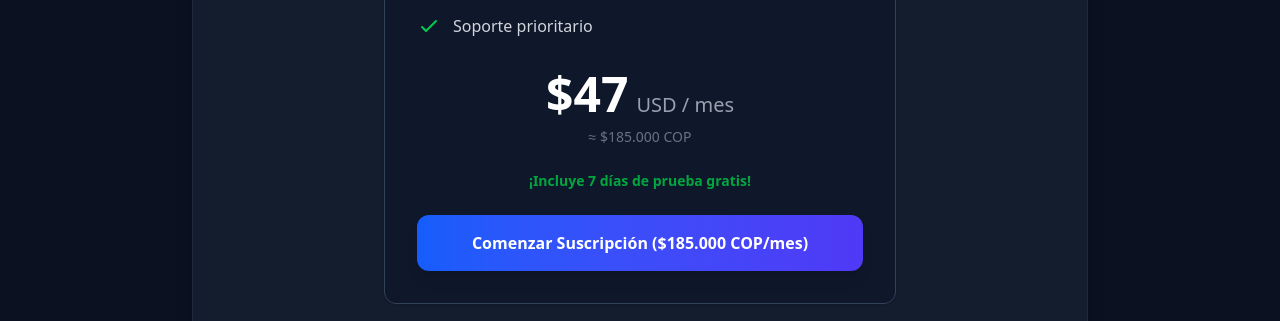
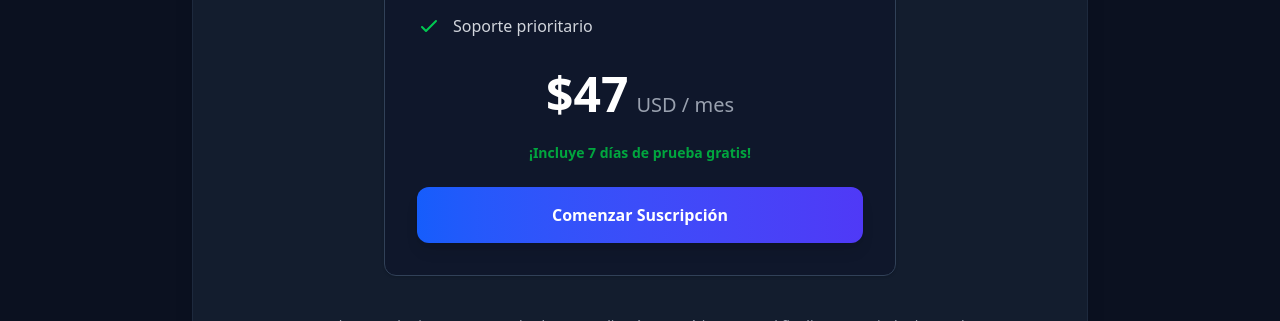
Before and after one commit to Jairvaguas/aditor-ai, a Next.js app: page /subscribe in a window 1280 px wide. Shown: the part 594-915 px from the top of the page. Built offline with nearby package versions, Linux system fonts and the light colour scheme; no server answers.

Commit message:
feat: complete MVP Aditor AI

```diff
--- a/directivas/dynamic_pricing_and_selection.md
+++ b/directivas/dynamic_pricing_and_selection.md
@@ -31,6 +31,7 @@ Se requieren dos nuevas columnas en la tabla `profiles`:
      - Paquete 11-15 cuentas: $197 USD
      - Más de 16 cuentas: Contactar
    - Para la opción de "Más de 16 cuentas", no se muestra el botón de Mercado Pago. En su lugar, se muestra un botón para hablar por WhatsApp (`https://wa.link/xua0ua`).
+   - El precio en COP ya no se mostrará visualmente al usuario ni debajo del precio en USD ni dentro del botón principal; el botón dirá únicamente "Comenzar Suscripción".
    - Enviar este valor numérico a la API de creación de suscripción.
 2. **Backend**: `src/app/api/payments/create-subscription/route.ts`
    - Recibir validación del número de cuentas solicitadas (`ad_accounts_count`).
--- a/src/components/DynamicPricingForm.tsx
+++ b/src/components/DynamicPricingForm.tsx
@@ -87,9 +87,6 @@ export default function DynamicPricingForm({ copRate }: DynamicPricingFormProps)
                         </>
                     )}
                 </div>
-                {accountsCount !== 16 && (
-                    <div className="text-sm font-medium text-gray-500 mt-2">≈ ${formattedCop} COP</div>
-                )}
             </div>
 
             <p className="text-center text-sm text-green-600 font-semibold mb-6">
--- a/src/components/SubscribeButton.tsx
+++ b/src/components/SubscribeButton.tsx
@@ -59,7 +59,7 @@ export default function SubscribeButton({ accountsCount, formattedCop }: Subscri
                     Procesando...
                 </span>
             ) : (
-                `Comenzar Suscripción ($${formattedCop} COP/mes)`
+                'Comenzar Suscripción'
             )}
         </button>
     );
```
